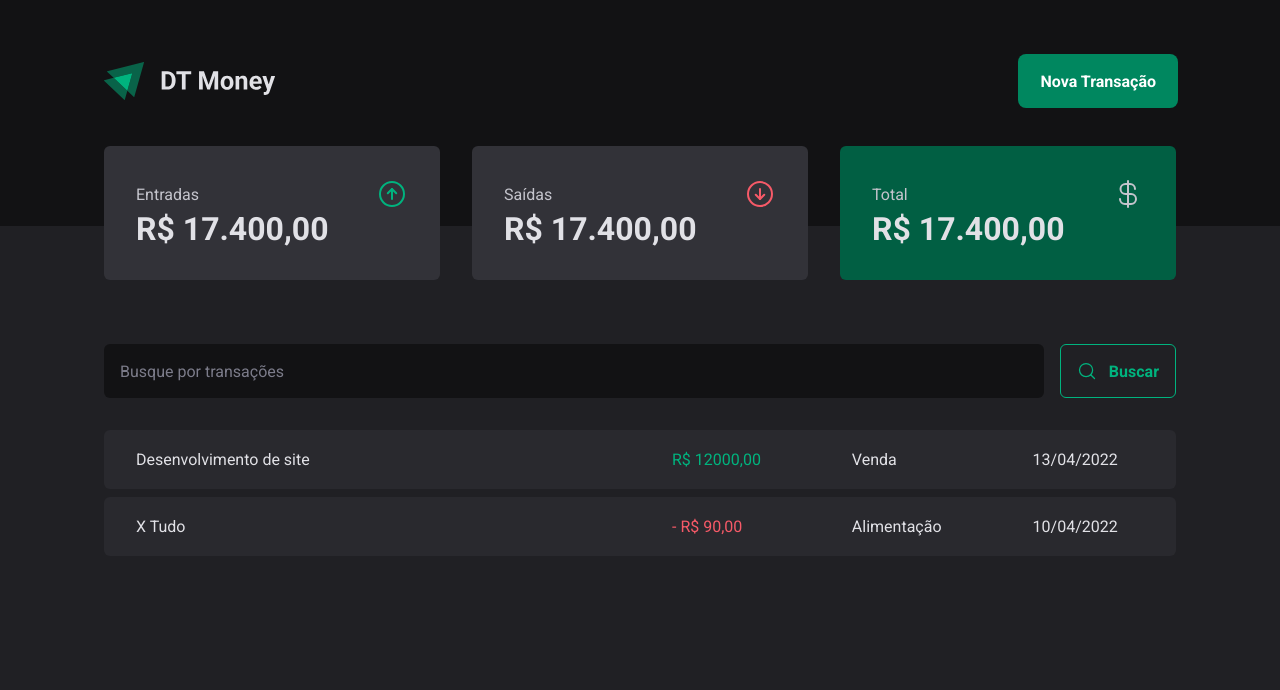
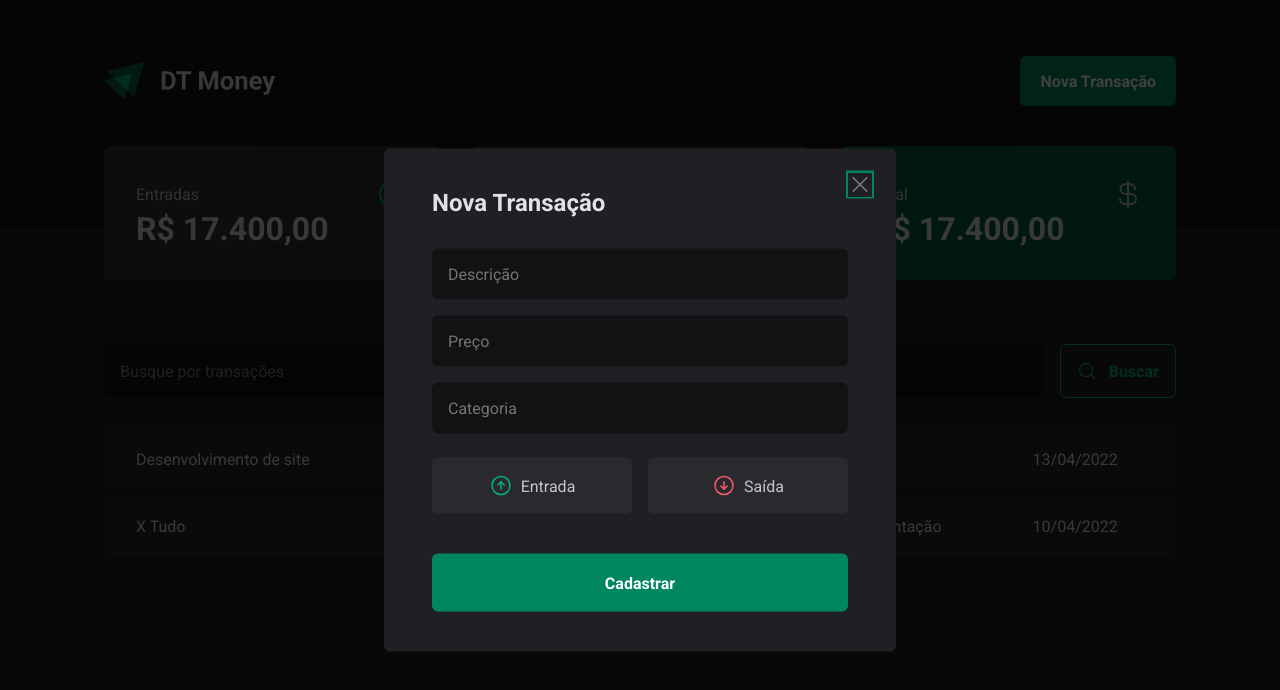
Before and after one commit to LucasRochaFernandes/DT-MONEY_REACT.JS, a React (Vite) app: page / in a window 1280 px wide. Both pictures are taken after a click on the button "Nova Transação". Shown: the top 690 px of the page. Built offline with nearby package versions, Linux system fonts and the light colour scheme.

Commit message:
FrontEnd Finished

```diff
--- a/package.json
+++ b/package.json
@@ -10,6 +10,8 @@
     "preview": "vite preview"
   },
   "dependencies": {
+    "@radix-ui/react-dialog": "^1.0.5",
+    "@radix-ui/react-radio-group": "^1.1.3",
     "phosphor-react": "^1.4.1",
     "react": "^18.2.0",
     "react-dom": "^18.2.0",
--- a/src/components/Header/index.tsx
+++ b/src/components/Header/index.tsx
@@ -1,12 +1,25 @@
+import * as Dialog from '@radix-ui/react-dialog'
+
 import logoImg from '../../assets/Logo.svg'
-import { HeaderContainer, HeaderContent, NewTransactionButton } from './styles'
+import { NewTransactionModal } from '../NewTransactionModal'
+import {
+  HeaderContainer,
+  HeaderContent,
+  NewTransactionButton,
+  Root,
+} from './styles'
 
 export function Header() {
   return (
     <HeaderContainer>
       <HeaderContent>
         <img src={logoImg} alt="DT Money" />
-        <NewTransactionButton>Nova Transação</NewTransactionButton>
+        <Root>
+          <Dialog.Trigger asChild>
+            <NewTransactionButton>Nova Transação</NewTransactionButton>
+          </Dialog.Trigger>
+          <NewTransactionModal />
+        </Root>
       </HeaderContent>
     </HeaderContainer>
   )
--- a/src/components/Header/styles.ts
+++ b/src/components/Header/styles.ts
@@ -1,3 +1,4 @@
+import * as Dialog from '@radix-ui/react-dialog'
 import { styled } from 'styled-components'
 
 export const HeaderContainer = styled.header`
@@ -29,3 +30,5 @@
     background: ${(props) => props.theme['green-700']};
   }
 `
+
+export const Root = styled(Dialog.Root)``
--- /dev/null
+++ b/src/components/NewTransactionModal/index.tsx
@@ -0,0 +1,40 @@
+import * as Dialog from '@radix-ui/react-dialog'
+import { ArrowCircleDown, ArrowCircleUp, X } from 'phosphor-react'
+
+import {
+  CloseButton,
+  Content,
+  Overlay,
+  TransactionType,
+  TransactionTypeButton,
+} from './styles'
+
+export function NewTransactionModal() {
+  return (
+    <Dialog.Portal>
+      <Overlay />
+      <Content>
+        <Dialog.Title>Nova Transação</Dialog.Title>
+        <CloseButton>
+          <X size={24} />
+        </CloseButton>
+        <form action="">
+          <input type="text" placeholder="Descrição" required />
+          <input type="number" placeholder="Preço" required />
+          <input type="text" placeholder="Categoria" required />
+          <TransactionType>
+            <TransactionTypeButton variant="income" value="income">
+              <ArrowCircleUp size={24} />
+              Entrada
+            </TransactionTypeButton>
+            <TransactionTypeButton variant="outcome" value="outcome">
+              <ArrowCircleDown size={24} />
+              Saída
+            </TransactionTypeButton>
+          </TransactionType>
+          <button type="submit">Cadastrar</button>
+        </form>
+      </Content>
+    </Dialog.Portal>
+  )
+}
--- /dev/null
+++ b/src/components/NewTransactionModal/styles.ts
@@ -0,0 +1,119 @@
+import * as Dialog from '@radix-ui/react-dialog'
+import * as RadioGroup from '@radix-ui/react-radio-group'
+import styled from 'styled-components'
+
+export const Overlay = styled(Dialog.Overlay)`
+  position: fixed;
+  width: 100vw;
+  height: 100vh;
+  inset: 0;
+  background: rgba(0, 0, 0, 0.75);
+`
+
+export const Content = styled(Dialog.Content)`
+  min-width: 32rem;
+  border-radius: 6px;
+  padding: 2.5rem 3rem;
+  background: ${(props) => props.theme['gray-800']};
+  position: fixed;
+
+  top: 50%;
+  left: 50%;
+  transform: translate(-50%, -50%);
+
+  form {
+    margin-top: 2rem;
+    display: flex;
+    flex-direction: column;
+    gap: 1rem;
+
+    input {
+      border-radius: 6px;
+      border: 0;
+      background: ${(props) => props.theme['gray-900']};
+      color: ${(props) => props.theme['gray-300']};
+      padding: 1rem;
+    }
+
+    &::placeholder {
+      color: ${(props) => props.theme['gray-500']};
+    }
+
+    button[type='submit'] {
+      height: 58px;
+      border: 0;
+      background: ${(props) => props.theme['green-500']};
+      color: ${(props) => props.theme.white};
+      font-weight: bold;
+      padding: 0 1.25rem;
+      border-radius: 6px;
+      margin-top: 1.5rem;
+      cursor: pointer;
+
+      &:hover {
+        background: ${(props) => props.theme['green-700']};
+        transition: background-color 0.2s;
+      }
+    }
+  }
+`
+
+export const CloseButton = styled(Dialog.Close)`
+  position: absolute;
+  background: transparent;
+  border: 0;
+  top: 1.5rem;
+  right: 1.5rem;
+  line-height: 0;
+  cursor: pointer;
+  color: ${(props) => props.theme['gray-500']};
+`
+
+export const TransactionType = styled(RadioGroup.Root)`
+  display: grid;
+  grid-template-columns: repeat(2, 1fr);
+  gap: 1rem;
+  margin-top: 0.5rem;
+`
+
+interface TransactionTypeButtonProps {
+  variant: 'income' | 'outcome'
+}
+
+export const TransactionTypeButton = styled(
+  RadioGroup.Item,
+)<TransactionTypeButtonProps>`
+  background: ${(props) => props.theme['gray-700']};
+  padding: 1rem;
+  display: flex;
+  align-items: center;
+  justify-content: center;
+  gap: 0.5rem;
+  border-radius: 6px;
+  cursor: pointer;
+  border: 0;
+  color: ${(props) => props.theme['gray-300']};
+
+  svg {
+    color: ${(props) =>
+      props.variant === 'income'
+        ? props.theme['green-300']
+        : props.theme['red-300']};
+  }
+
+  &[data-state='checked'] {
+    color: ${(props) => props.theme.white};
+    background: ${(props) =>
+      props.variant === 'income'
+        ? props.theme['green-500']
+        : props.theme['red-500']};
+    svg {
+      color: ${(props) => props.theme.white};
+    }
+  }
+
+  &[data-state='unchecked']:hover {
+    transition: background-color 0.2s;
+    background: ${(props) => props.theme['gray-600']};
+  }
+`
```
Also changed, not shown: 1 other file (tests, documents, lock files or other folders).
